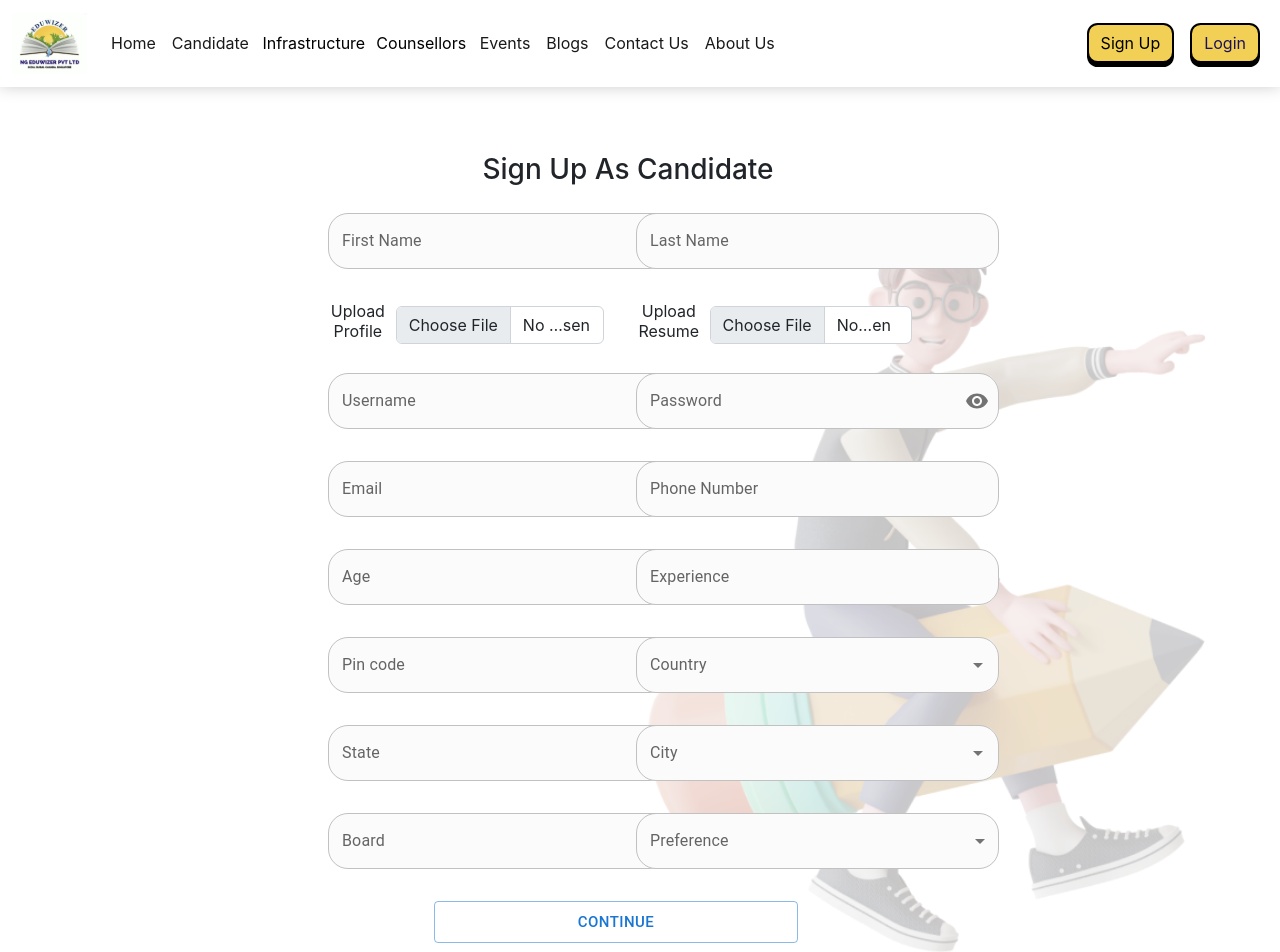
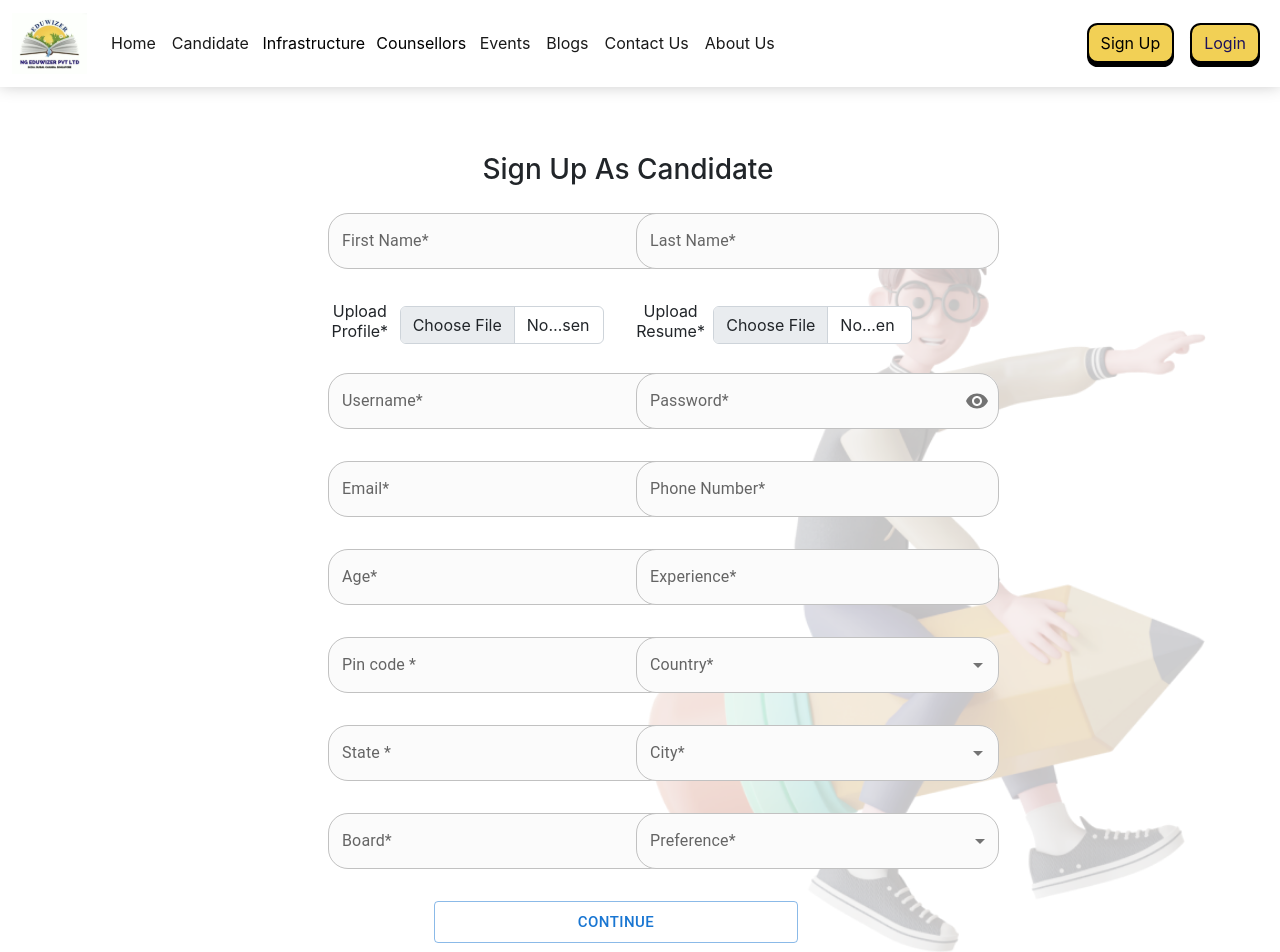
Before and after one commit to vinod4848/Eduwizerfrontend, a React (Create React App) app: page /register/candidate in a window 1280 px wide. Shown: the top 952 px of the page. Built offline with nearby package versions, Linux system fonts and the light colour scheme.

Commit message:
add * for all fildes

```diff
--- a/src/Components/PreLogin/Signup.js
+++ b/src/Components/PreLogin/Signup.js
@@ -398,7 +398,7 @@ const Signup = () => {
                           sx={{ m: 1, width: "36ch" }}
                           variant="outlined"
                         >
-                          <InputLabel>First Name</InputLabel>
+                          <InputLabel>First Name*</InputLabel>
                           <OutlinedInput
                             id="outlined-adornment-firstName"
                             type="text"
@@ -422,7 +422,7 @@ const Signup = () => {
                           sx={{ m: 1, width: "36ch" }}
                           variant="outlined"
                         >
-                          <InputLabel>Last Name</InputLabel>
+                          <InputLabel>Last Name*</InputLabel>
                           <OutlinedInput
                             id="outlined-adornment-lastName"
                             type="text"
@@ -442,7 +442,7 @@ const Signup = () => {
                     )}
                     {signupTypeAndFieldsMappings[type].includes("url") && (
                       <div className="col-12 col-md-12 col-lg-6 text-center d-flex align-items-center mt-4">
-                        <Label> Upload Profile</Label>
+                        <Label> Upload Profile*</Label>
                         <UploadFile
                           accept=".png,.jpg,.jpeg,.mp4,.avi,.mov,.wmv,.flv,.webm,.mkv,.ogg,.ogv,.youtube"
                           editData={{
@@ -469,7 +469,7 @@ const Signup = () => {
                     )}
                     {signupTypeAndFieldsMappings[type].includes("resume") && (
                       <div className="col-12 col-md-12 col-lg-6 text-center d-flex align-items-center mt-4">
-                        <Label> Upload Resume</Label>
+                        <Label> Upload Resume*</Label>
                         <UploadFile
                           accept=".pdf,.doc,.docx,application/msword,application/vnd.openxmlformats-officedocument.wordprocessingml.document"
                           editData={{
@@ -509,7 +509,7 @@ const Signup = () => {
                           sx={{ m: 1, width: "36ch" }}
                           variant="outlined"
                         >
-                          <InputLabel>Username</InputLabel>
+                          <InputLabel>Username*</InputLabel>
                           <OutlinedInput
                             id="outlined-adornment-username"
                             type="text"
@@ -533,7 +533,7 @@ const Signup = () => {
                           sx={{ m: 1, width: "36ch" }}
                           variant="outlined"
                         >
-                          <InputLabel>Password</InputLabel>
+                          <InputLabel>Password*</InputLabel>
                           <OutlinedInput
                             id="outlined-adornment-password"
                             type={showPassword ? "text" : "password"}
@@ -573,7 +573,7 @@ const Signup = () => {
                           sx={{ m: 1, width: "36ch" }}
                           variant="outlined"
                         >
-                          <InputLabel>Email</InputLabel>
+                          <InputLabel>Email*</InputLabel>
                           <OutlinedInput
                             id="outlined-adornment-Email"
                             type="text"
@@ -595,7 +595,7 @@ const Signup = () => {
                           sx={{ m: 1, width: "36ch" }}
                           variant="outlined"
                         >
-                          <InputLabel>Phone Number</InputLabel>
+                          <InputLabel>Phone Number*</InputLabel>
                           <OutlinedInput
                             id="outlined-adornment-phone"
                             type="text"
@@ -617,7 +617,7 @@ const Signup = () => {
                           sx={{ m: 1, width: "36ch" }}
                           variant="outlined"
                         >
-                          <InputLabel>Age</InputLabel>
+                          <InputLabel>Age*</InputLabel>
                           <OutlinedInput
                             id="outlined-adornment-age"
                             type="text"
@@ -641,7 +641,7 @@ const Signup = () => {
                           sx={{ m: 1, width: "36ch" }}
                           variant="outlined"
                         >
-                          <InputLabel>Experience</InputLabel>
+                          <InputLabel>Experience*</InputLabel>
                           <OutlinedInput
                             id="outlined-adornment-experience"
                             type="text"
@@ -665,7 +665,7 @@ const Signup = () => {
                           sx={{ m: 1, width: "36ch" }}
                           variant="outlined"
                         >
-                          <InputLabel>Pin code</InputLabel>
+                          <InputLabel>Pin code *</InputLabel>
                           <OutlinedInput
                             id="outlined-adornment-pincode"
                             type="text"
@@ -700,7 +700,7 @@ const Signup = () => {
                             }}
                             options={countries}
                             renderInput={(params) => (
-                              <TextField {...params} label="Country" />
+                              <TextField {...params} label="Country*" />
                             )}
                           />
                         </FormControl>
@@ -727,7 +727,7 @@ const Signup = () => {
                             }}
                             options={states}
                             renderInput={(params) => (
-                              <TextField {...params} label="State" />
+                              <TextField {...params} label="State *" />
                             )}
                           />
                         </FormControl>
@@ -762,7 +762,7 @@ const Signup = () => {
                             }
                             options={cities}
                             renderInput={(params) => (
-                              <TextField {...params} label="City" />
+                              <TextField {...params} label="City*" />
                             )}
                           />
                           {/* {cities.map((city) => (
@@ -782,7 +782,7 @@ const Signup = () => {
                           variant="outlined"
                         >
                           <InputLabel id="demo-simple-select-label">
-                            Board
+                            Board*
                           </InputLabel>
                           <Select
                             labelId="demo-simple-select-label"
@@ -824,7 +824,7 @@ const Signup = () => {
                               ? "Sector/Industry"
                               : type === "counseller"
                               ? "Counseller Type"
-                              : "Preference"}
+                              : "Preference*"}
                           </InputLabel>
                           <Select
                             labelId="demo-simple-select-label"
@@ -836,7 +836,7 @@ const Signup = () => {
                                 ? "Sector/Industry"
                                 : type === "counseller"
                                 ? "Counseller Type"
-                                : "Preference"
+                                : "Preference*"
                             }
                             onChange={handleChange}
                           >
```
